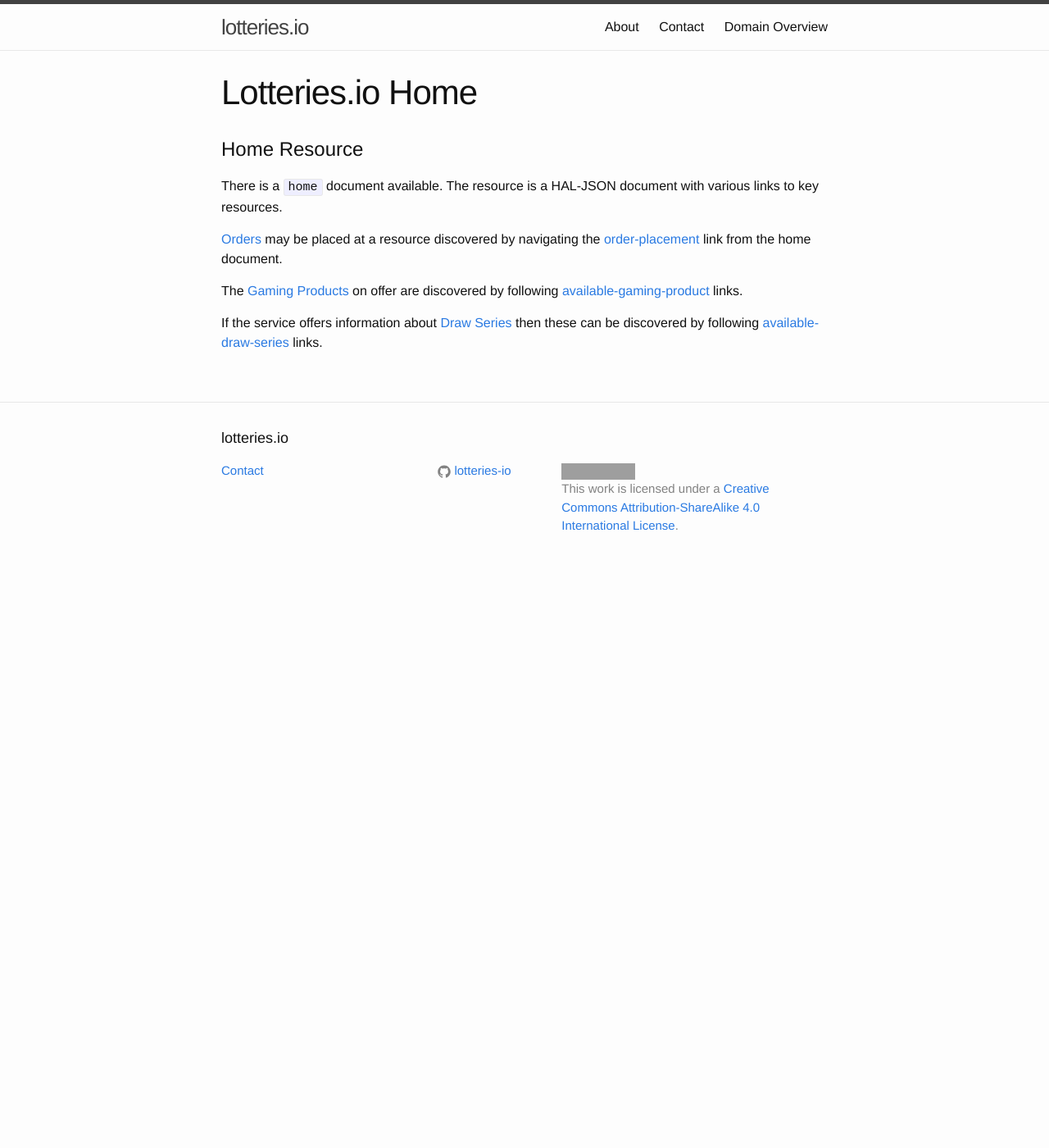
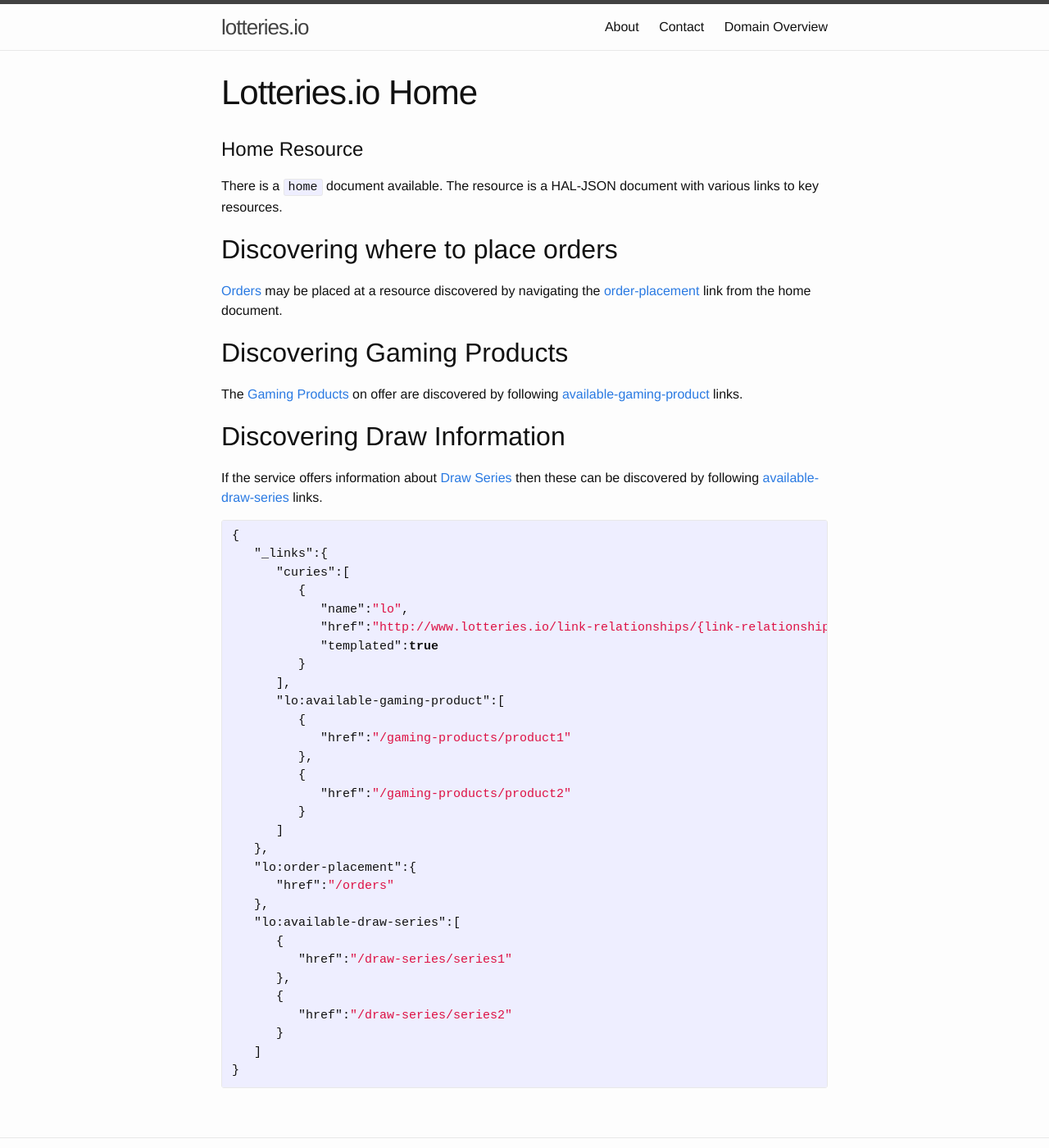
Before and after one commit to lotteries-io/lotteries-io.github.io, a Jekyll site: the page built from _application-profiles/lotteries-io-home.md, in a window 1280 px wide and 1400 px high. Shown: the whole window at 82% size. Built offline with Jekyll 4.4.1, drawn with Linux system fonts in a browser that asks for light colours; grey boxes are pictures that could not be loaded.

Commit message:
Update lotteries-io-home.md

```diff
--- a/_application-profiles/lotteries-io-home.md
+++ b/_application-profiles/lotteries-io-home.md
@@ -7,8 +7,47 @@ title: Lotteries.io Home
 
 There is a `home` document available. The resource is a HAL-JSON document with various links to key resources.
 
+## Discovering where to place orders
 [Orders](../concepts/order) may be placed at a resource discovered by navigating the [order-placement](../link-relationships/order-placement) link from the home document.
+
+## Discovering Gaming Products
 
 The [Gaming Products](../concepts/gaming-product) on offer are discovered by following [available-gaming-product](../link-relationships/available-gaming-product) links.
 
+## Discovering Draw Information
+
 If the service offers information about [Draw Series](../concepts/draw-series) then these can be discovered by following [available-draw-series](../link-relationships/available-draw-series) links.
+
+
+{% highlight json%}
+{
+   "_links":{
+      "curies":[
+         {
+            "name":"lo",
+            "href":"http://www.lotteries.io/link-relationships/{link-relationship}",
+            "templated":true
+         }
+      ],
+      "lo:available-gaming-product":[
+         {
+            "href":"/gaming-products/product1"
+         },
+         {
+            "href":"/gaming-products/product2"
+         }
+      ]
+   },
+   "lo:order-placement":{
+      "href":"/orders"
+   },
+   "lo:available-draw-series":[
+      {
+         "href":"/draw-series/series1"
+      },
+      {
+         "href":"/draw-series/series2"
+      }
+   ]
+}
+{% endhighlight %}
```
